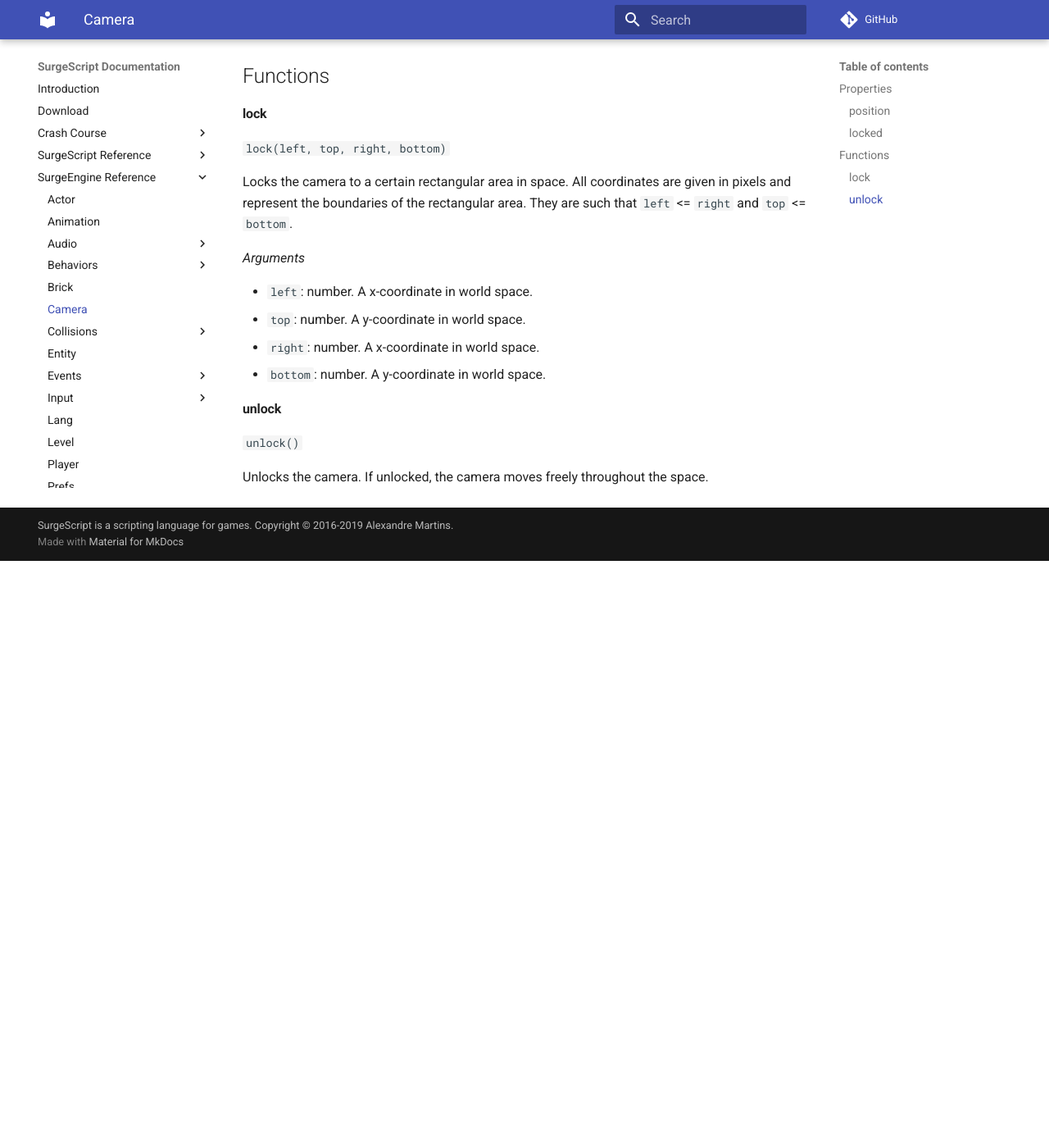
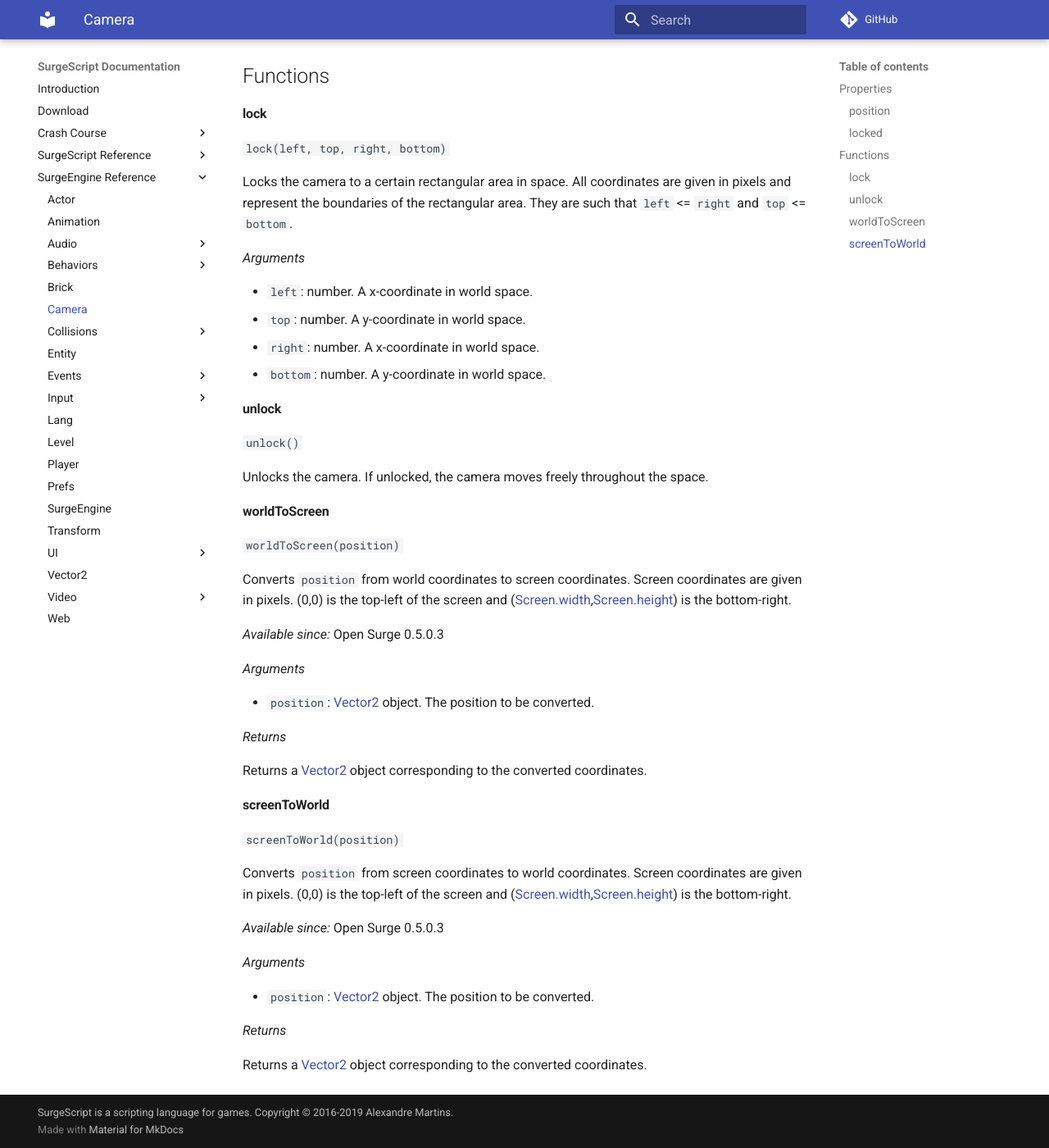
Before and after one commit to alemart/surgescript, an MkDocs documentation site: the page built from docs/engine/camera.md, in a window 1280 px wide and 1400 px high, scrolled down 1095 px. Shown: the whole window at 82% size. Built offline with MkDocs 1.6.1 and Material for MkDocs 9.7.7, drawn with Linux system fonts in a browser that asks for light colours; comment, search, counter and statistics services are not loaded; before the commit the page ends 1779 px from its top, so only the background shows below that; some of the changed text lies outside the part shown.

Commit message:
Updated docs

```diff
--- a/docs/engine/camera.md
+++ b/docs/engine/camera.md
@@ -14,8 +14,8 @@ The Camera object can be used to control what content (in world space) is render
 using SurgeEngine.Camera;
 
 // Reading the Camera status
-// This app prints the position of the camera at every second
-object "Application"
+// This object prints the position of the camera at every second
+object "Camera Status" is "awake", "entity"
 {
     state "main"
     {
@@ -67,3 +67,35 @@ Locks the camera to a certain rectangular area in space. All coordinates are giv
 `unlock()`
 
 Unlocks the camera. If unlocked, the camera moves freely throughout the space.
+
+#### worldToScreen
+
+`worldToScreen(position)`
+
+Converts `position` from world coordinates to screen coordinates. Screen coordinates are given in pixels. (0,0) is the top-left of the screen and ([Screen.width](/engine/screen#width),[Screen.height](/engine/screen#height)) is the bottom-right.
+
+*Available since:* Open Surge 0.5.0.3
+
+*Arguments*
+
+* `position`: [Vector2](/engine/vector2) object. The position to be converted.
+
+*Returns*
+
+Returns a [Vector2](/engine/vector2) object corresponding to the converted coordinates.
+
+#### screenToWorld
+
+`screenToWorld(position)`
+
+Converts `position` from screen coordinates to world coordinates. Screen coordinates are given in pixels. (0,0) is the top-left of the screen and ([Screen.width](/engine/screen#width),[Screen.height](/engine/screen#height)) is the bottom-right.
+
+*Available since:* Open Surge 0.5.0.3
+
+*Arguments*
+
+* `position`: [Vector2](/engine/vector2) object. The position to be converted.
+
+*Returns*
+
+Returns a [Vector2](/engine/vector2) object corresponding to the converted coordinates.
```
Also changed, not shown: docs/engine/mouse.md (+28 -0 lines).
